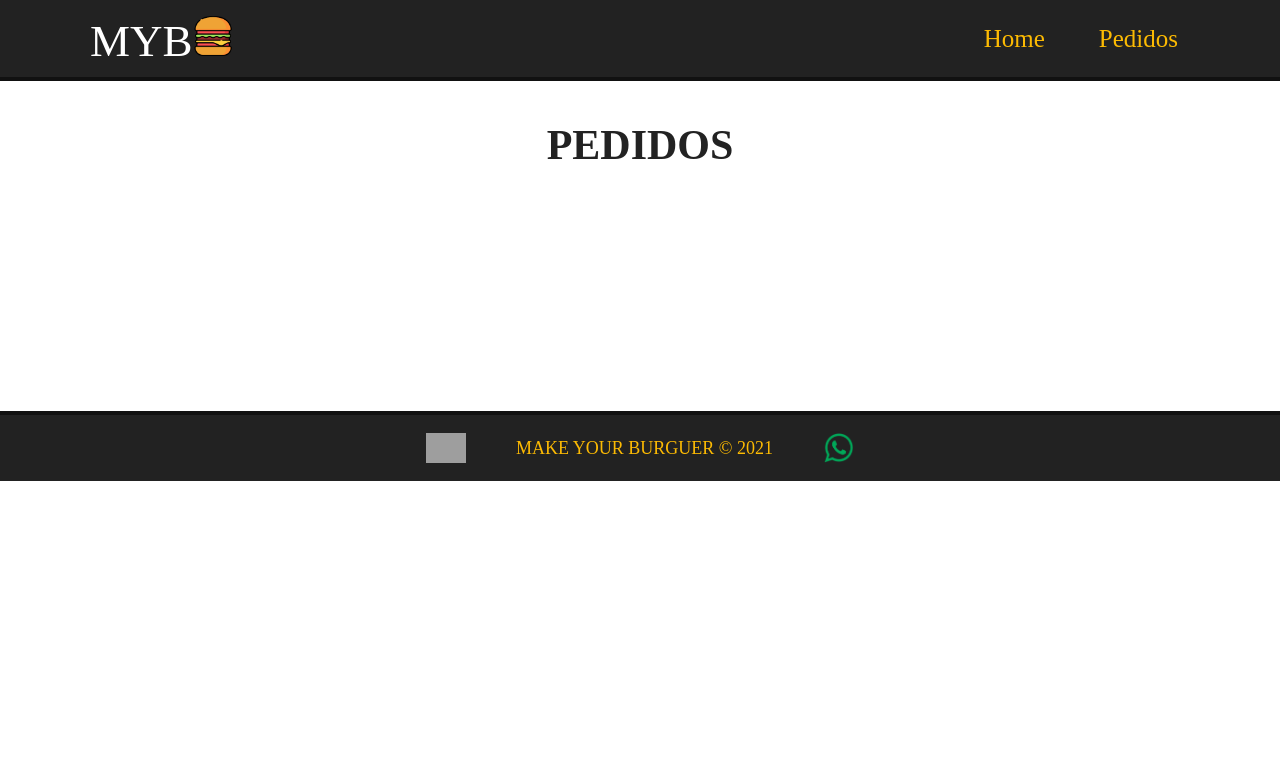
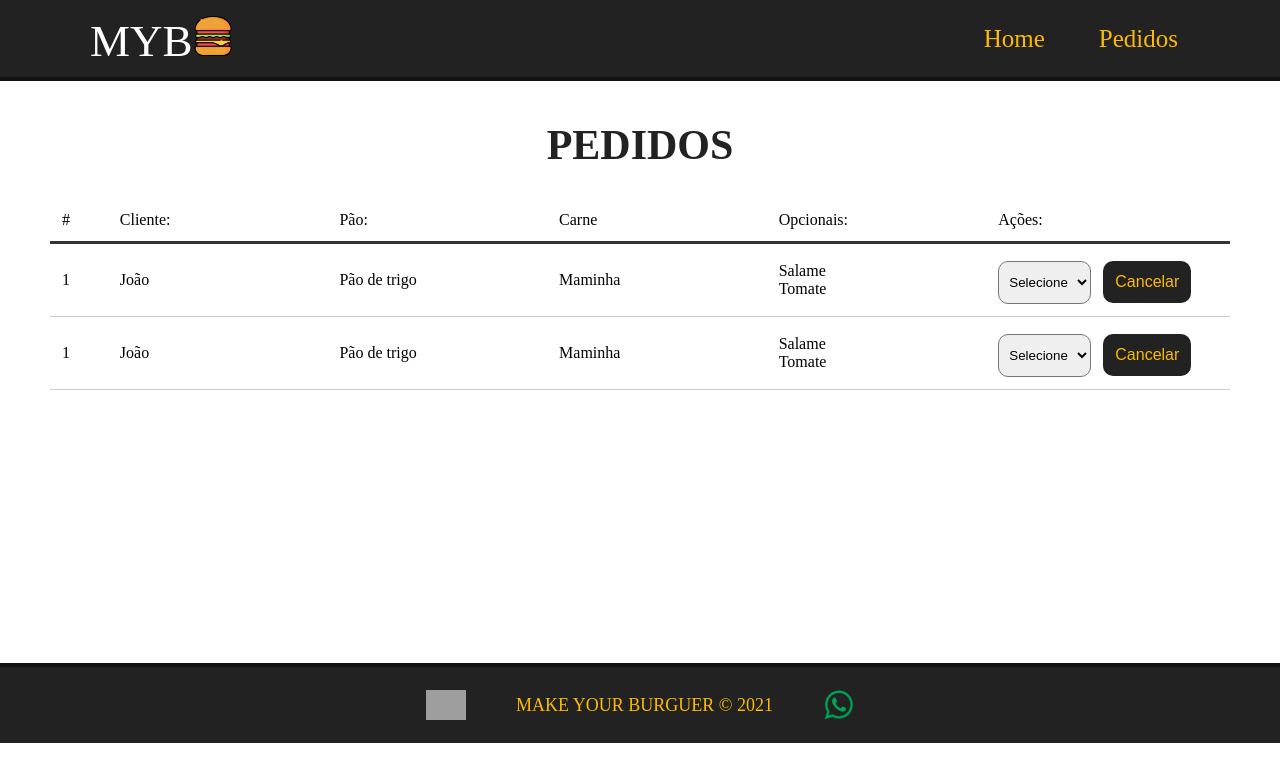
Before and after one commit to gabriel-ataidev/burguer-order-project, a Vue app: page /pedidos in a window 1280 px wide. Shown: the top 782 px of the page. Built offline with nearby package versions, Linux system fonts and the light colour scheme; grey boxes are pictures that could not be loaded.

Commit message:
setting up dashboard

```diff
--- /dev/null
+++ b/src/components/Dashboard.vue
@@ -0,0 +1,113 @@
+<template>
+  <div class="burger-table">
+    <div id="burger-table-heading">
+      <div class="order-id">#</div>
+      <div>Cliente:</div>
+      <div>Pão:</div>
+      <div>Carne</div>
+      <div>Opcionais:</div>
+      <div>Ações:</div>
+    </div>
+    <div id="burger-table-rows">
+      <div class="burger-table-row">
+        <div class="order-number">1</div>
+        <div>João</div>
+        <div>Pão de trigo</div>
+        <div>Maminha</div>
+        <div>
+          <ul>
+            <li>Salame</li>
+            <li>Tomate</li>
+          </ul>
+        </div>
+        <div>
+          <select name="status" class="status">
+            <option value="">Selecione</option>
+          </select>
+          <button class="delete-btn">Cancelar</button>
+        </div>
+      </div>
+    </div>
+    <div id="burger-table-rows">
+      <div class="burger-table-row">
+        <div class="order-number">1</div>
+        <div>João</div>
+        <div>Pão de trigo</div>
+        <div>Maminha</div>
+        <div>
+          <ul>
+            <li>Salame</li>
+            <li>Tomate</li>
+          </ul>
+        </div>
+        <div>
+          <select name="status" class="status">
+            <option value="">Selecione</option>
+          </select>
+          <button class="delete-btn">Cancelar</button>
+        </div>
+      </div>
+    </div>
+  </div>
+</template>
+
+<script>
+export default {
+  name: "Dashboard",
+};
+</script>
+
+<style scoped lang="less">
+.burger-table {
+  max-width: 1200px;
+  margin: 0 auto;
+  min-height: 53vh;
+  #burger-table-heading,
+  #burger-table-rows,
+  .burger-table-row {
+    display: flex;
+    flex-wrap: wrap;
+  }
+  #burger-table-heading {
+    padding: 12px;
+    border-bottom: 3px solid #333;
+  }
+  .burger-table-row {
+    align-items: center;
+    width: 100%;
+    padding: 12px;
+    border-bottom: 1px solid #ccc;
+    ul{
+        list-style: none;
+    }
+    select{
+        padding: 12px 6px;
+        margin-right: 12px;
+        border-radius: 10px;
+    }
+    .delete-btn{
+    background: #222;
+      color: #fcba03;
+      border: 2px solid #222;
+      border-radius: 10px;
+      padding: 10px;
+      font-size: 16px;
+      margin: 5px auto 0;
+      cursor: pointer;
+      transition: all .4s ease-in-out;
+      &:hover {
+        background: transparent;
+        color: #222;
+      }
+    }
+  }
+  #burger-table-heading div,
+  .burger-table-row div {
+    width: 19%;
+  }
+  #burger-table-heading .order-id,
+  .burger-table-row .order-number {
+    width: 5%;
+  }
+}
+</style>
--- a/src/components/Footer.vue
+++ b/src/components/Footer.vue
@@ -17,7 +17,7 @@
   display: flex;
   align-items: center;
   justify-content: center;
-  height: 70px;
+  height: 10vh;
   background: #222;
   border-top: 4px solid #111;
   color: #fcba03;
--- a/src/views/Pedidos.vue
+++ b/src/views/Pedidos.vue
@@ -1,5 +1,21 @@
 <template>
   <div class="main-container">
     <h1>PEDIDOS</h1>
+    <Dashboard />
   </div>
 </template>
+
+<script>
+import Dashboard from "../components/Dashboard.vue";
+export default {
+  name: "Pedidos",
+  components: {
+    Dashboard,
+
+  }
+}
+</script>
+
+<style>
+
+</style>
```
